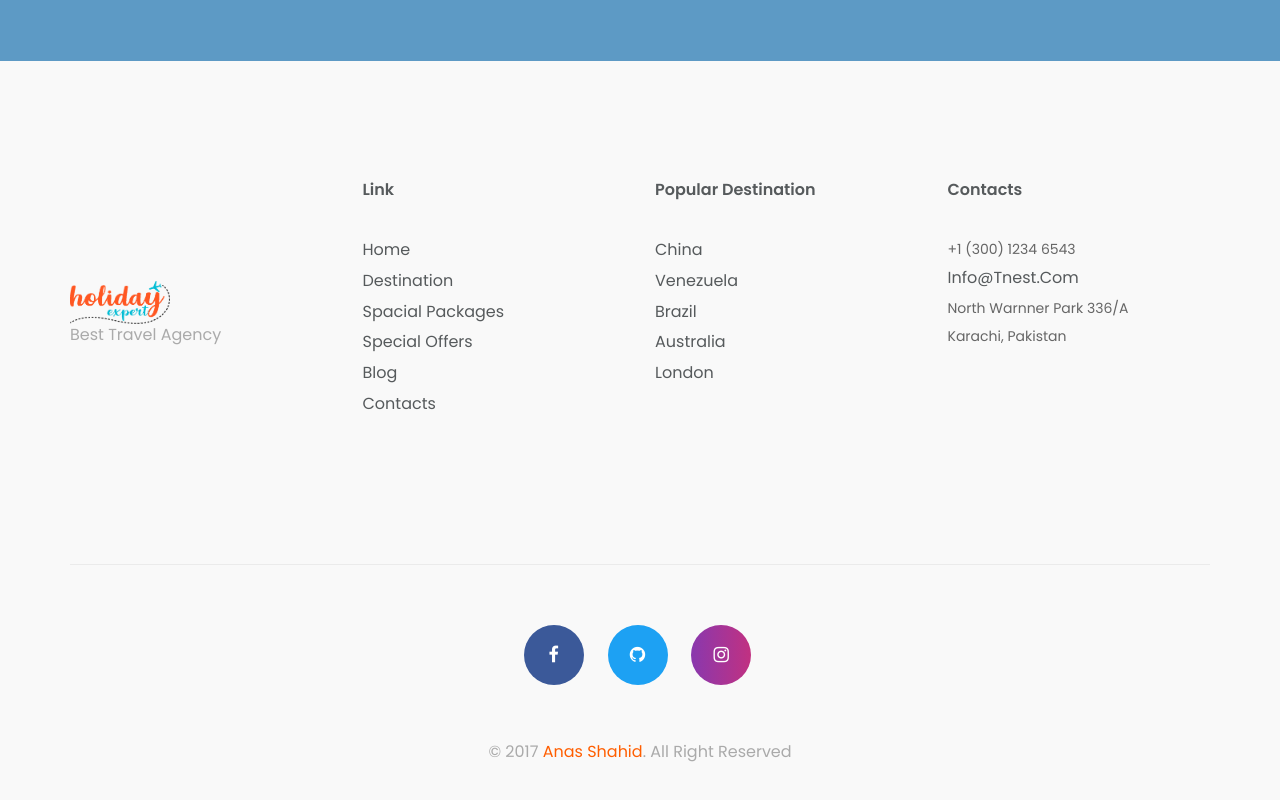
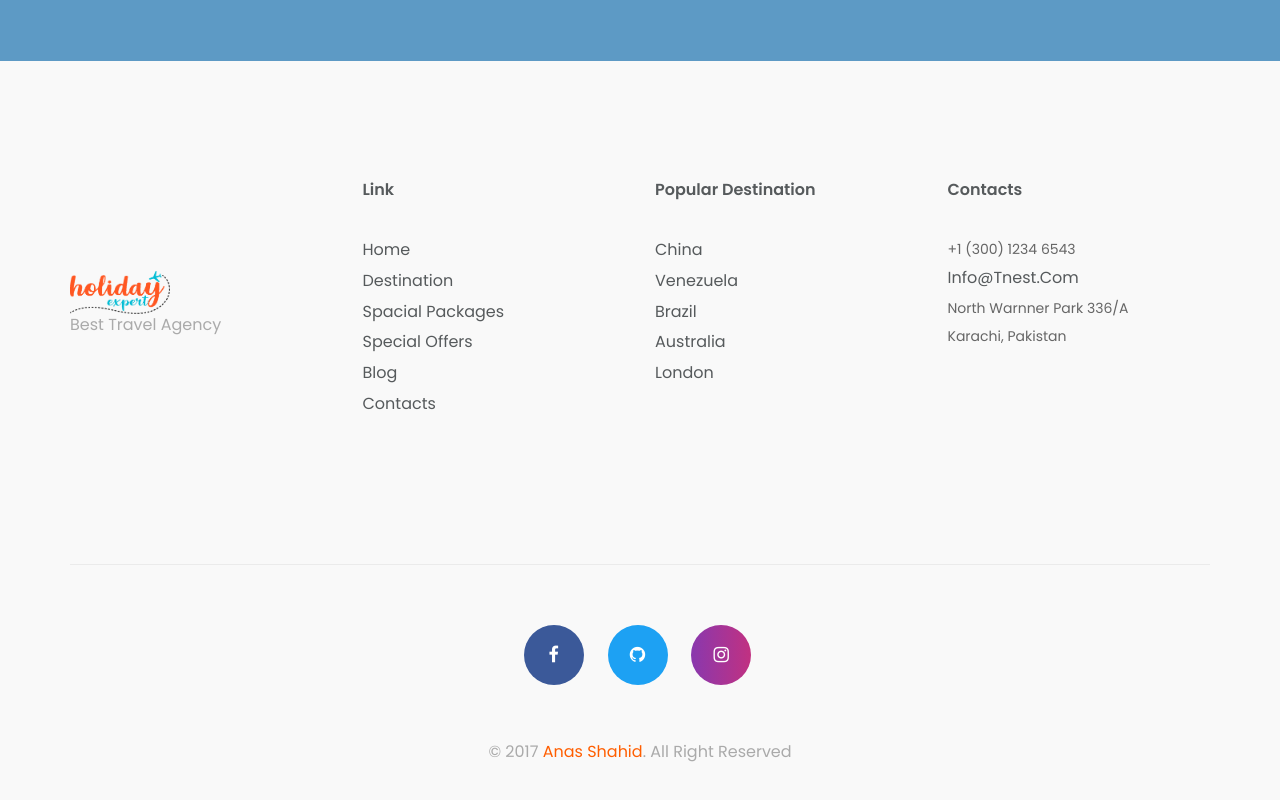
Before and after one commit to Anasshahid2004/Holidayexpofpakistan, a plain HTML site: page index.html in a window 1280 px wide. Shown: the part 8158-8958 px from the top of the page. Drawn offline with nearby package versions, Linux system fonts and the light colour scheme.

Commit message:
More than changing in this code

```diff
--- a/assets/css/style.css
+++ b/assets/css/style.css
@@ -252,6 +252,10 @@ html,body{
     margin-top: -15px;
 }
 
+.ico-I{
+    margin-top: -15px;
+}
+
 /* tooggle */
 .main-menu .navbar-toggle {
     margin-top: 5px;
--- a/index.html
+++ b/index.html
@@ -1493,8 +1493,10 @@
 							<div class="single-footer-item">
 								<div class="footer-logo">
 									<a href="index.html">
+									</a>
+									<div class="ico-I">
 										<img src="Image/HOLIDAY LOGO.png" alt="" width="100" height="100">
-									</a>
+									</div>
 									<p>
 										Best travel agency
 									</p>
```
Also changed, not shown: assets/images/packages/p1.jpg, assets/images/packages/p2.jpg, assets/images/packages/p3.jpg, assets/images/packages/p4.jpg, assets/images/packages/p5.jpg, assets/images/packages/p6.jpg.
